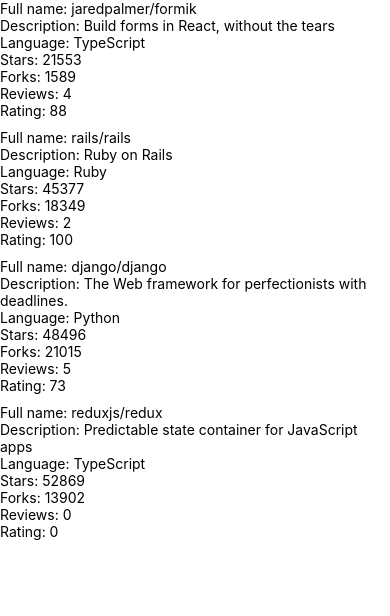
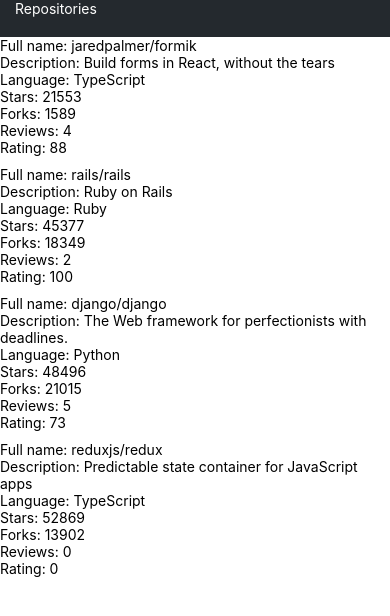
Before and after one commit to smccr/Fullstack-Helsinki-Part10, a React Native app: screen / in a window 390 px wide. Shown: the top 616 px of the page. Built offline with nearby package versions, Linux system fonts and the light colour scheme.

Commit message:
Exercise 10.4: the app bar

```diff
--- /dev/null
+++ b/src/components/AppBar.jsx
@@ -0,0 +1,28 @@
+import React from 'react';
+import { View, StyleSheet, Text, Pressable } from 'react-native';
+import Constants from 'expo-constants';
+import theme from './theme';
+
+const styles = StyleSheet.create({
+  container: {
+    paddingTop: Constants.statusBarHeight,
+    backgroundColor: theme.colors.textPrimary,
+  },
+  text: {
+    color: 'white',
+    paddingLeft: 15,
+    paddingBottom: 20
+  }
+});
+
+const AppBar = () => {
+  return (
+    <View style={styles.container}>
+      <Pressable>
+        <Text style={styles.text}>Repositories</Text>
+      </Pressable>
+    </View>
+  );
+};
+
+export default AppBar;
--- a/src/components/Main.jsx
+++ b/src/components/Main.jsx
@@ -1,6 +1,7 @@
 import React from 'react';
 import Constants from 'expo-constants';
 import { StyleSheet, View } from 'react-native';
+import AppBar from './AppBar';
 import RepositoryList from './RepositoryList';
 
 const styles = StyleSheet.create({
@@ -14,6 +15,7 @@
 const Main = () => {
   return (
     <View style={styles.container}>
+      <AppBar />
       <RepositoryList />
     </View>
   );
--- /dev/null
+++ b/src/components/theme.js
@@ -0,0 +1,20 @@
+const theme = {
+  colors: {
+    textPrimary: '#24292e',
+    textSecondary: '#586069',
+    primary: '#0366d6',
+  },
+  fontSizes: {
+    body: 14,
+    subheading: 16,
+  },
+  fonts: {
+    main: 'System',
+  },
+  fontWeights: {
+    normal: '400',
+    bold: '700',
+  },
+};
+
+export default theme;
```
Also changed, not shown: src/components/Text.jsx (added, +40 -0 lines).
